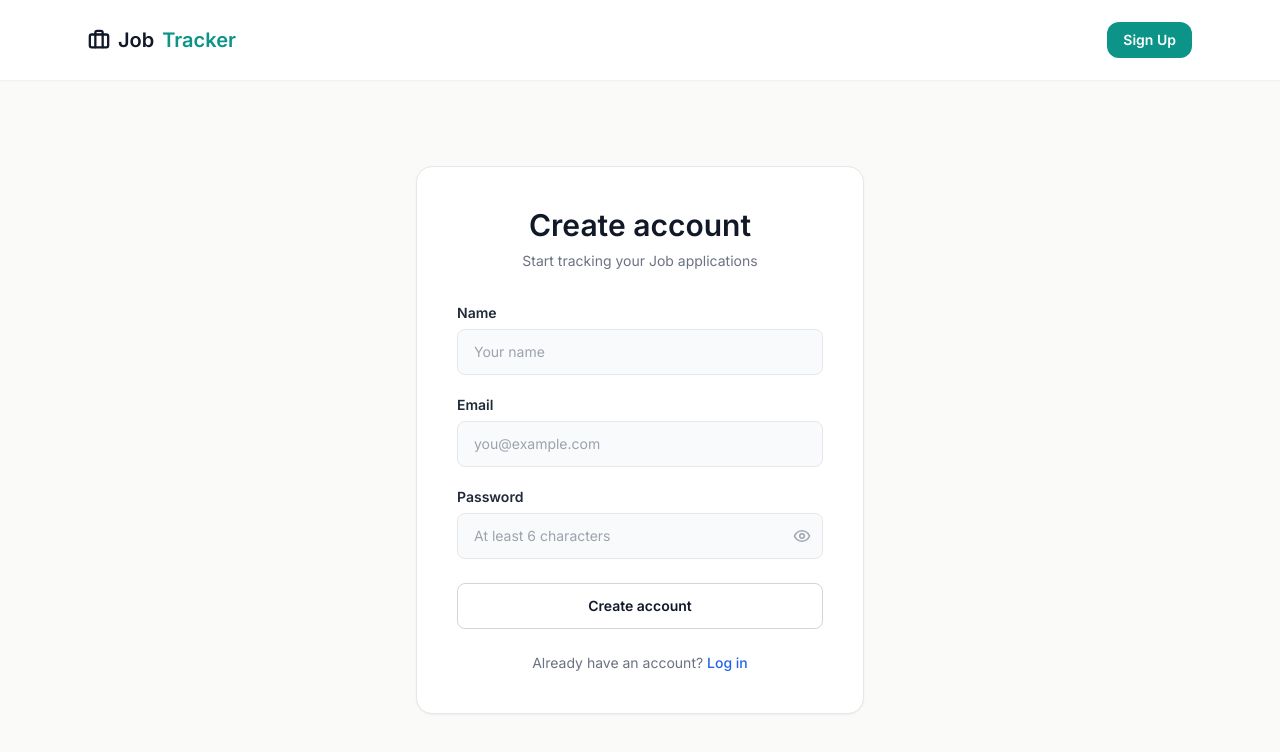
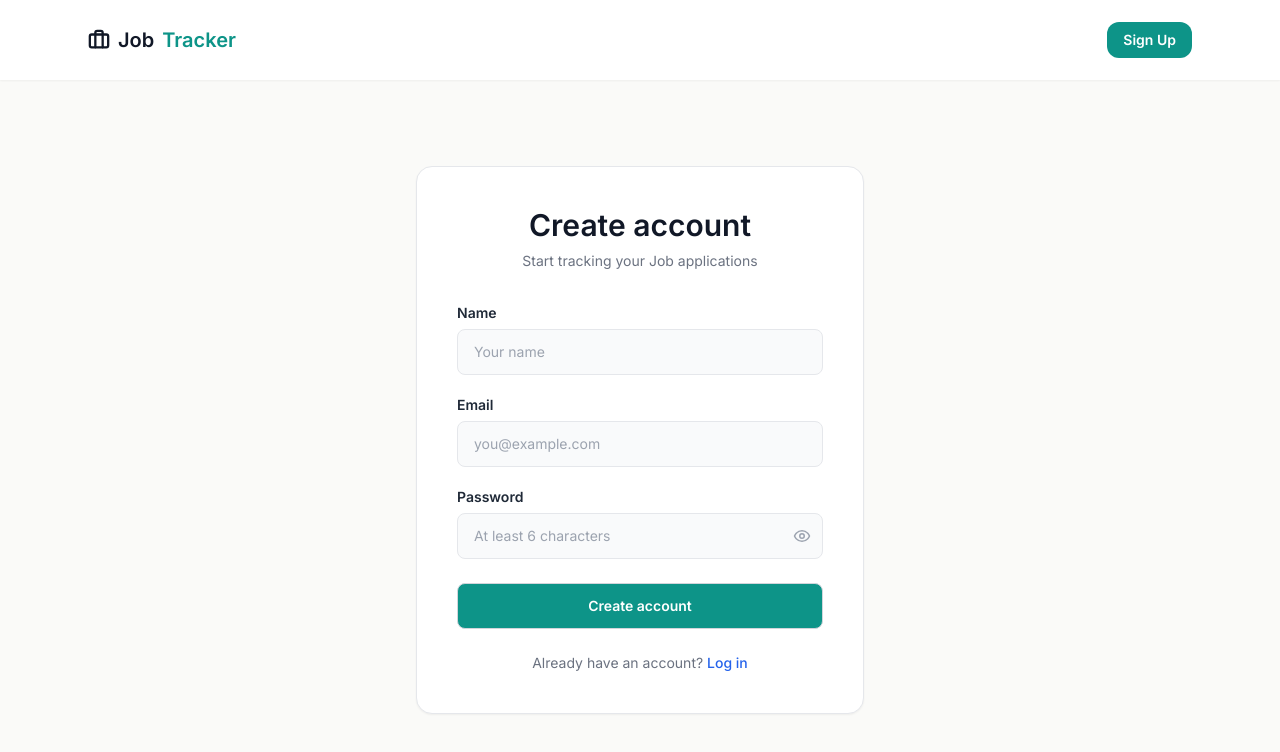
Before and after one commit to jiyxx/Job-Tracker, a React (Vite) app in the folder client/: page /register in a window 1280 px wide. Shown: the top 752 px of the page. Built offline with nearby package versions, Linux system fonts and the light colour scheme; no server answers.

Commit message:
Fixes and Improvements

```diff
--- a/client/src/pages/Register.jsx
+++ b/client/src/pages/Register.jsx
@@ -97,7 +97,7 @@ const Register = () => {
           <button
             type="submit"
             disabled={status === "loading"}
-            className="w-full rounded-lg border border-gray-300 bg-white px-4 py-3 text-sm font-bold text-gray-900 hover:bg-gray-50 disabled:opacity-60"
+            className="w-full rounded-lg border border-gray-300 bg-teal-600 px-4 py-3 text-sm font-bold text-white hover:bg-teal-700 disabled:opacity-60"
           >
             {status === "loading" ? "Creating account…" : "Create account"}
           </button>
```
Also changed, not shown: client/src/components/ChangePasswordModal.jsx (+0 -25 lines).
